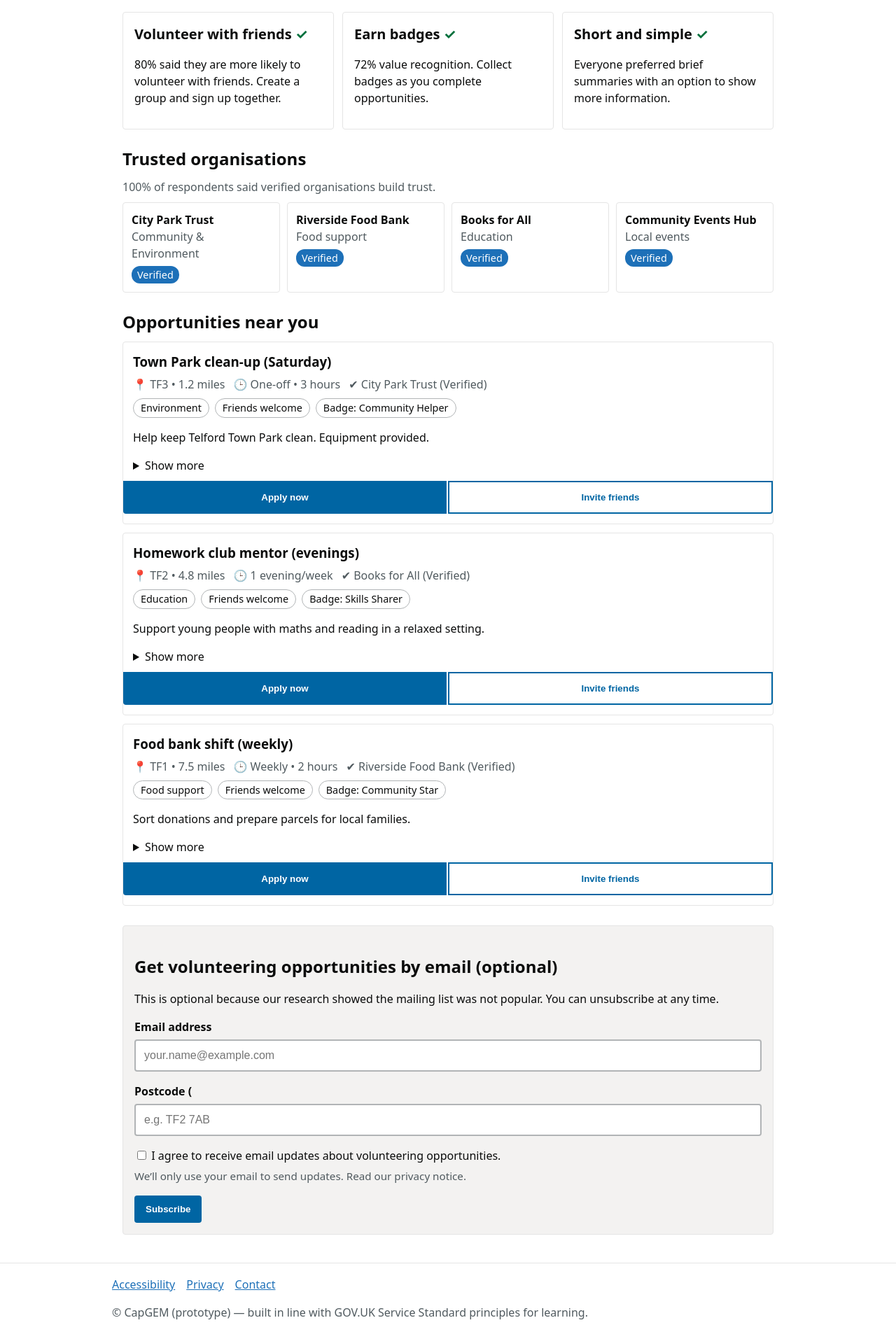
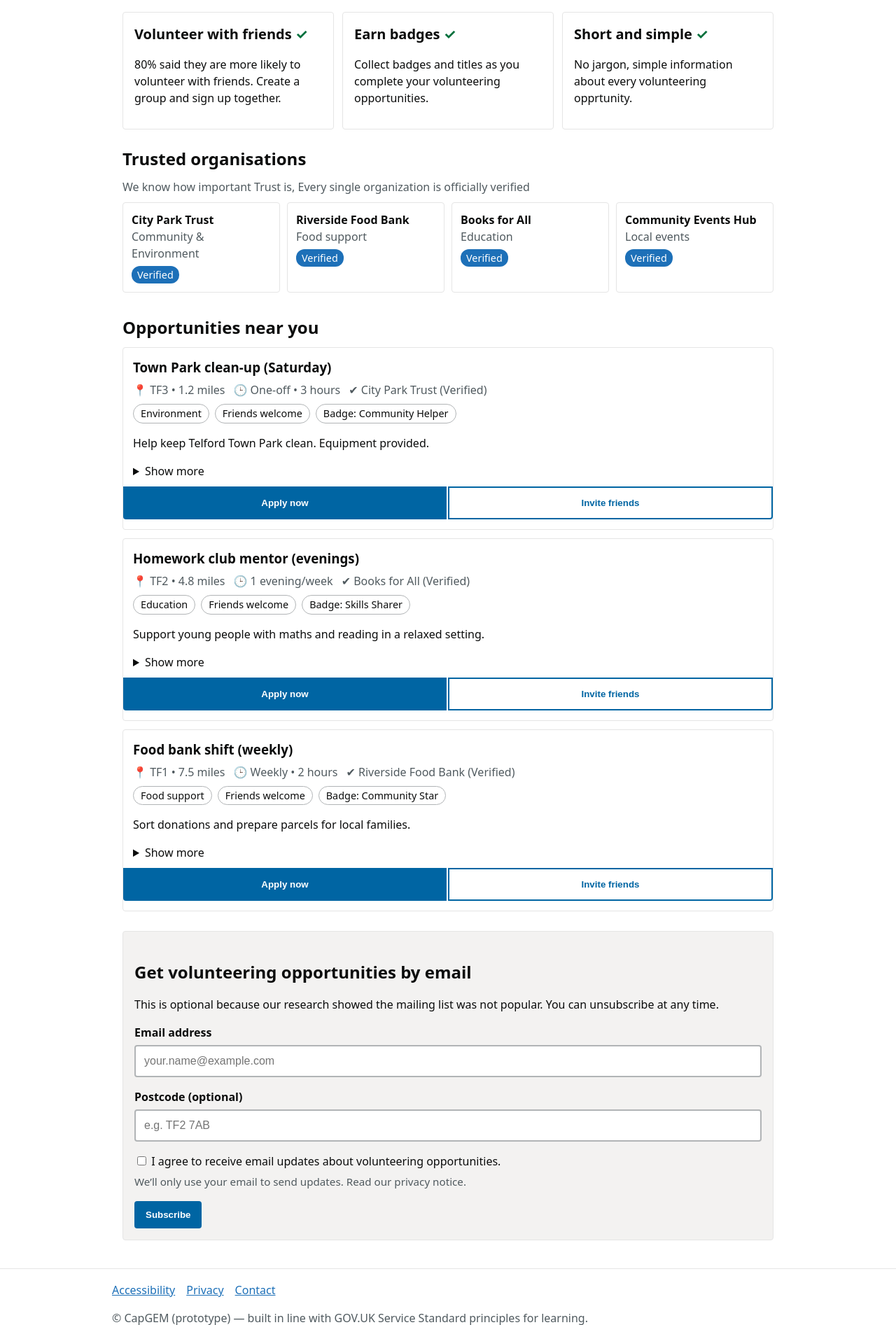
Before and after one commit to Argonaut2003/Foundation-Project, a plain HTML site: page index.html in a window 1280 px wide. Shown: the part 663-2556 px from the top of the page at 70% size. Drawn offline with Linux system fonts and the light colour scheme.

Commit message:
Update index.html

```diff
--- a/index.html
+++ b/index.html
@@ -64,6 +64,9 @@
       display:grid;grid-template-columns:1fr 1fr;margin-top:10px;
       margin-left:-14px;margin-right:-14px; /* extend to card edges */
     }
+    #results-title {
+       margin-top: 2rem;
+    }
     .action-bar .button{
       border-radius:0;padding:14px 0; /* taller buttons */
     }
@@ -107,7 +110,7 @@
       <h1>Find volunteering near you</h1>
       <p class="lead">
         Search by <strong>postcode</strong> and <strong>available time</strong>. See verified organisations.
-        Join with friends. Earn badges. Short summaries first — more detail on request.
+        Join with <strong>friends</strong> and earn badges.
       </p>
 
       <div class="error-summary visually-hidden" id="error-summary" tabindex="-1" role="alert" aria-labelledby="error-title">
@@ -167,17 +170,17 @@
         </article>
         <article class="benefit">
           <h3>Earn badges <span class="tick">✓</span></h3>
-          <p>72% value recognition. Collect badges as you complete opportunities.</p>
+          <p>Collect badges and titles as you complete your volunteering opportunities.</p>
         </article>
         <article class="benefit">
           <h3>Short and simple <span class="tick">✓</span></h3>
-          <p>Everyone preferred brief summaries with an option to show more information.</p>
+          <p>No jargon, simple information about every volunteering opprtunity.</p>
         </article>
       </section>
 
       <section id="trusted" aria-labelledby="trusted-title">
         <h2 id="trusted-title">Trusted organisations</h2>
-        <p class="lead">100% of respondents said verified organisations build trust.</p>
+        <p class="lead">We know how important Trust is, Every single organization is officially verified</p>
         <div class="orgs" role="list">
           <article class="org" role="listitem">
             <div class="name">City Park Trust</div>
@@ -288,7 +291,7 @@
       </section>
 
       <section id="mailing" class="mailing" aria-labelledby="mailing-title">
-        <h2 id="mailing-title">Get volunteering opportunities by email (optional)</h2>
+        <h2 id="mailing-title">Get volunteering opportunities by email</h2>
         <p>This is optional because our research showed the mailing list was not popular. You can unsubscribe at any time.</p>
         <form id="ml-form" novalidate>
           <div class="form-group">
@@ -296,7 +299,7 @@
             <input class="input" id="ml-email" name="email" type="email" autocomplete="email" placeholder="your.name@example.com" />
           </div>
           <div class="form-group">
-            <label class="form-label" for="ml-postcode">Postcode (</label>
+            <label class="form-label" for="ml-postcode">Postcode (optional)</label>
             <input class="input" id="ml-postcode" name="ml-postcode" type="text" autocomplete="postal-code" placeholder="e.g. TF2 7AB" />
           </div>
           <div class="form-group">
```
